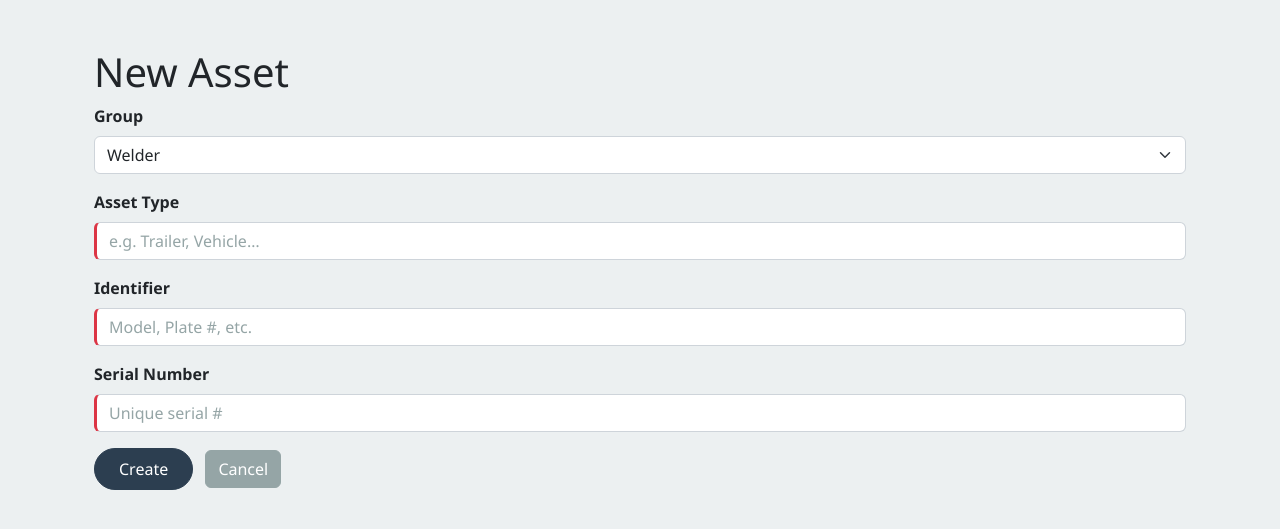
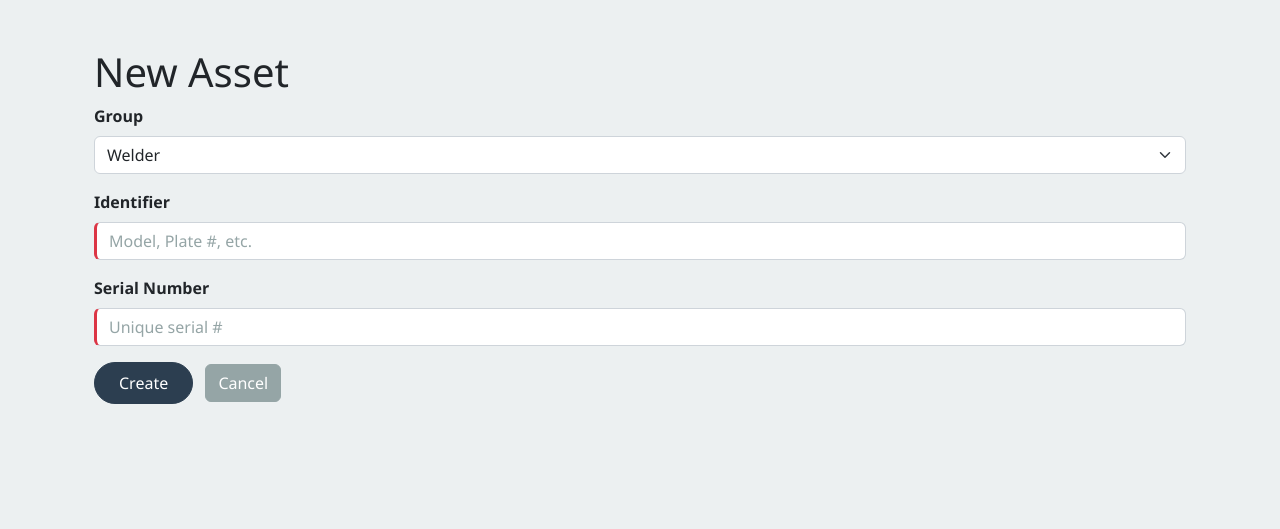
Before and after one commit to ColtonBaum/THE-REQuest-form, a Flask app: page /admin/assets/new in a window 1280 px wide. Shown: the part 72-601 px from the top of the page. Run offline with Flask 3, Linux system fonts and the light colour scheme; some libraries are stand-ins or nearby versions.

Commit message:
chore(assets): remove type field from asset form

```diff
--- a/templates/admin/asset_form.html
+++ b/templates/admin/asset_form.html
@@ -13,11 +13,6 @@
     <div class="mb-3">
       {{ form.group.label(class="form-label") }}
       {{ form.group(class="form-select") }}
-    </div>
-
-    <div class="mb-3">
-      {{ form.type.label(class="form-label") }}
-      {{ form.type(class="form-control") }}
     </div>
 
     <div class="mb-3">
```
